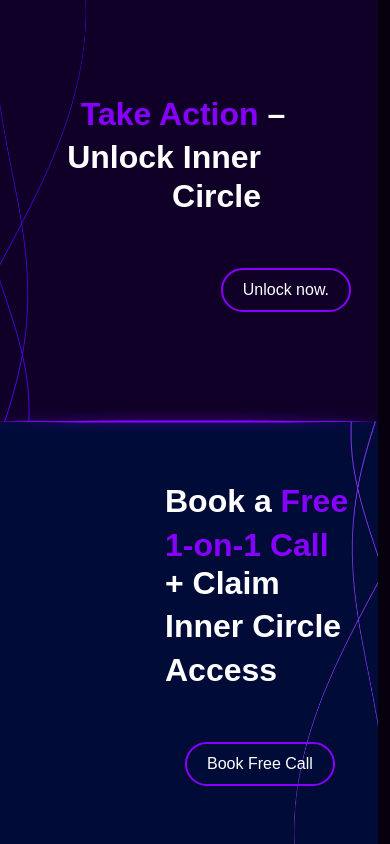
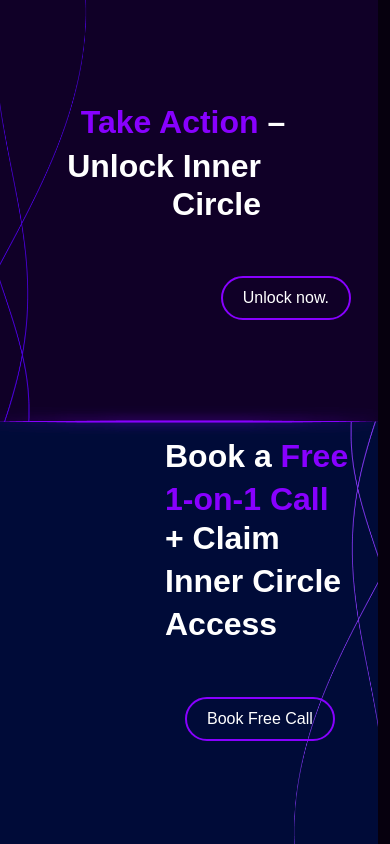
Before and after one commit to PlayAxeron/testwebsite, a plain HTML site: page index.html in a window 390 px wide. Drawn offline with nearby package versions, Linux system fonts and the light colour scheme.

Commit message:
Update style.css

```diff
--- a/style.css
+++ b/style.css
@@ -142,7 +142,7 @@ body {
     line-height: 1.2;
     color: #ffffff; /* Default text color for these paragraphs is white */
     text-align: left;
-    padding-top: 170px;
+    padding-top: 100px;
     padding-left: 150px;
 
 }
```
